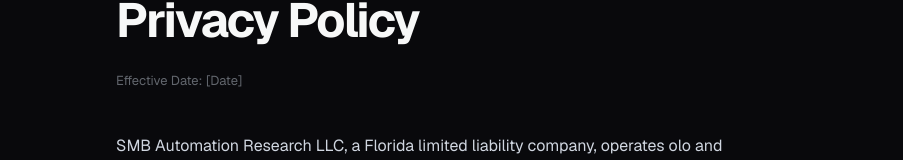
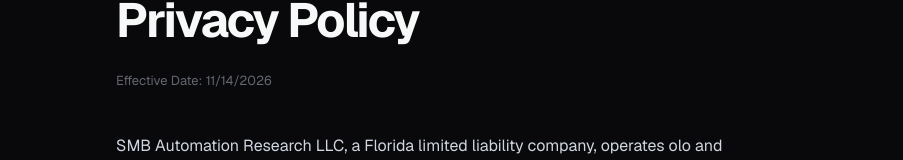
Before and after one commit to tamdev999/olosite, a Next.js app: page /privacy in a window 1280 px wide. Shown: the part 120-280 px from the top of the page, without its empty margins (188-1091 px from the left). Built offline with nearby package versions, Linux system fonts and the light colour scheme.

Commit message:
Set privacy policy effective date to 11/14/2026

```diff
--- a/app/privacy/page.tsx
+++ b/app/privacy/page.tsx
@@ -39,7 +39,7 @@ export default function Privacy() {
     <div style={{ background: "#09090c", minHeight: "100vh", paddingTop: 100, paddingBottom: 120 }}>
       <div style={{ maxWidth: 720, marginInline: "auto", paddingInline: 24, ...prose }}>
         <h1 style={h1Style}>Privacy Policy</h1>
-        <p style={dateStyle}>Effective Date: [Date]</p>
+        <p style={dateStyle}>Effective Date: 11/14/2026</p>
 
         <p>SMB Automation Research LLC, a Florida limited liability company, operates olo and meetolo.ai (&ldquo;we,&rdquo; &ldquo;us,&rdquo; or &ldquo;our&rdquo;).</p>
         <p style={{ marginTop: "1em" }}>We respect your privacy. Here&rsquo;s what we collect, why we collect it, and what choices you have.</p>
```
